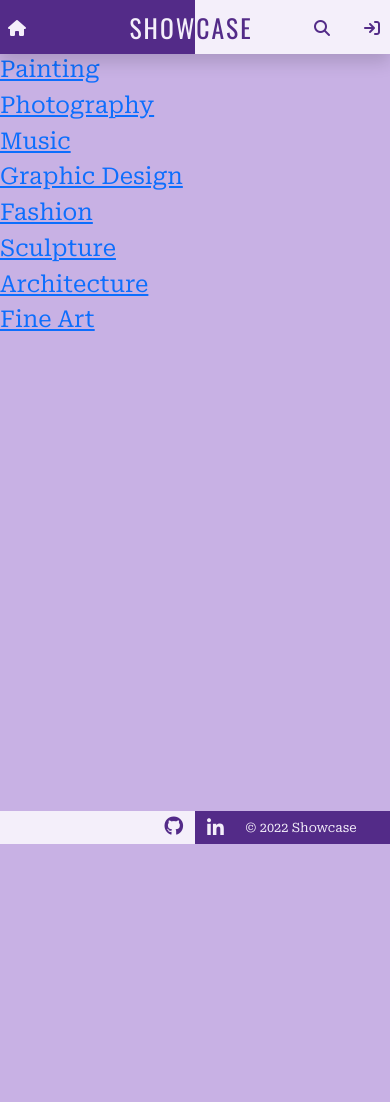
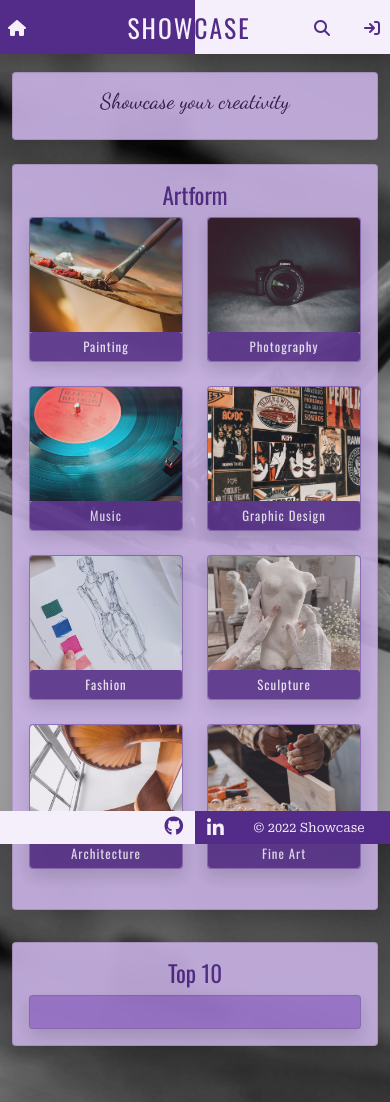
Before and after one commit to mwarddev/showcase, a Django app: page / in a window 390 px wide. Before the commit the page ends 844 px from the top, so only its background shows below. Run offline with Django 3.2, Linux system fonts and the light colour scheme; some libraries are stand-ins or nearby versions.

Commit message:
Make home page fu fully responsive, add thumbnails to category links

```diff
--- a/static/css/style.css
+++ b/static/css/style.css
@@ -1,7 +1,15 @@
 body {
-    background-color: #c8b1e4;
     font-family: 'Roboto Serif', serif;
 }
+
+.bg {
+    background: url('/static/images/palette-bg.jpg') no-repeat center center fixed;
+    -webkit-background-size: cover;
+    -moz-background-size: cover;
+    -o-background-size: cover;
+    background-size: cover;
+}
+
 
 /* Colours */
 
@@ -25,6 +33,26 @@ body {
     color: #2f184b;
 }
 
+.bg-off-white {
+    background-color: #f4effa;
+}
+
+.bg-purple-1 {
+    background-color: #c8b1e4;
+}
+
+.bg-purple-2 {
+    background-color: #9b72cf;
+}
+
+.bg-purple-3 {
+    background-color: #532b88;
+}
+
+.bg-purple-4 {
+    background-color: #2f184b;
+}
+
 /* Navigation */
 
 .nav-bg {
@@ -37,10 +65,6 @@ body {
     font-size: 1.6rem;
     letter-spacing: 2px;
 }
-
-/* .show {
-    padding-right: 10px;
-} */
 
 .fancy {
     font-family: 'Dancing Script', cursive;
@@ -95,8 +119,6 @@ ul .nav-link:hover {
     }
 }
 
-
-
 /* Footer */
 
 .footer-bg {
@@ -124,3 +146,25 @@ ul .nav-link:hover {
 .in-link {
     font-size: 1.2rem;
 }
+
+/* index.html */
+
+.index-title,
+.artform-btn {
+    font-family: 'Oswald', sans-serif;
+}
+
+.artform-btn {
+    font-size: 0.8rem;
+    letter-spacing: 1px;
+    padding: 4px 6px;
+}
+
+.artform-btn:hover {
+    color: #532b88;
+    background-color: #f4effa;
+}
+
+.card {
+    opacity: 0.9;
+}
--- a/templates/base.html
+++ b/templates/base.html
@@ -23,7 +23,7 @@
     <title>Showcase</title>
 </head>
 
-<body class="d-flex flex-column h-100">
+<body class="d-flex flex-column bg h-100">
 
     <!-- Navigation -->
 
@@ -53,8 +53,9 @@
                 {% endif %}
             </ul>
             <div class="justify-content-center">
-                <a href="{% url 'home' %}" class="navbar-brand py-0 m-0"><span class="brand pe-2 off-white">SHOW<span
-                            class="brand brand-dark">CASE </span></span><span class="fancy purple-3 d-none d-md-inline ps-4">your
+                <a href="{% url 'home' %}" class="navbar-brand py-0 m-0"><span class="brand ps-1 ps-md-4 pe-3 pe-md-0 off-white">SHOW<span
+                            class="brand brand-dark">CASE </span></span><span
+                        class="fancy purple-4 ps-1 d-none d-md-inline">your
                         creativity</span></a>
             </div>
             <ul class="navbar-nav py-0 dark justify-content-end">
@@ -84,17 +85,22 @@
             </ul>
         </div>
     </nav>
-    <main class="flex-shrink-0 my-5 pt-2 pb-3">
+    <main class="flex-shrink-0 my-auto pt-2 pb-3">
         {% block content %}
         {% endblock content %}
     </main>
     <footer class="footer footer-bg container-fluid d-flex fixed-bottom">
         <div class="footer-left d-inline-flex justify-content-end">
-        <a class="git-link align-self-center purple-3" href="https://github.com/mwarddev" aria-label="link to mwarddev's GitHub repositories" target="_blank"><i class="fa-brands fa-github"></i></a>
+            <a class="git-link align-self-center purple-3" href="https://github.com/mwarddev"
+                aria-label="link to mwarddev's GitHub repositories" target="_blank"><i
+                    class="fa-brands fa-github"></i></a>
         </div>
         <div class="footer-right align-items-center d-inline-flex">
-        <a class="off-white pt-1 in-link" href="https://www.linkedin.com/in/martin-ward-686b40191?lipi=urn%3Ali%3Apage%3Ad_flagship3_profile_view_base_contact_details%3BHa%2B1LF%2BZSh2E3LQKzBpCRg%3D%3D" aria-lable="link to developer's linked in page" target="_blank"><i class="fa-brands fa-linkedin-in"></i></a>
-        <p class="off-white mx-auto mb-0 copywrite"><span>&copy;</span> {% now 'Y' %} Showcase</p>
+            <a class="off-white pt-1 in-link"
+                href="https://www.linkedin.com/in/martin-ward-686b40191?lipi=urn%3Ali%3Apage%3Ad_flagship3_profile_view_base_contact_details%3BHa%2B1LF%2BZSh2E3LQKzBpCRg%3D%3D"
+                aria-lable="link to developer's linked in page" target="_blank"><i
+                    class="fa-brands pe-3 fa-linkedin-in"></i></a>
+            <p class="off-white mx-auto mb-0 copywrite"><span>&copy;</span> {% now 'Y' %} Showcase</p>
         </div>
     </footer>
 </body>
--- a/templates/index.html
+++ b/templates/index.html
@@ -2,10 +2,61 @@
 
 {% block content %}
 
-{% for key, value in category %}
-    <a href="posts/{{ value }}">
-        <h3>{{ value }}</h3>
-    </a>
-{% endfor %}
+<div class="container-fluid mt-5 mb-4">
+    <div class="row">
+        <div class="col-12 col-sm-8 py-3">
+            <div class="card shadow d-sm-none mb-4 bg-purple-1">
+                <div class="card-body fancy text-center purple-4">
+                    <h4>Showcase your creativity</h4>
+                </div>
+            </div>
+            <div class="card bg-purple-1 order-2 shadow">
+                <div class="card-body text-center">
+                    <h3 class="card-title index-title purple-3">Artform</h3>
+                    <div class="row">
+                        {% for key, value in category %}
+                        <div class="col-6 col-md-3">
+                            <div class="card shadow bg-purple-2 text-center mb-4">
+                                <a href="posts/{{ value }}">
+                                    <div class="card-body p-0">
+                                        <img class="img-fluid .img-thumbnail rounded-top card-image-top"
+                                            src="static/images/{{ key }}.jpg" alt="generic artform image">
+                                        <h4 class="card-title artform-btn btn off-white bg-purple-3 m-0 col-12"
+                                            role="button">{{ value }}</h4>
+                                    </div>
+                                </a>
+                            </div>
+                        </div>
+                        {% endfor %}
+                    </div>
+                </div>
+            </div>
+        </div>
+        <div class="col-sm-4 py-3">
+            <div class="card shadow d-none d-sm-block d-md-none mb-4 bg-purple-1">
+                <div class="card-body fancy text-center purple-4">
+                    <h4>Showcase</h4>
+                    <h4>your</h4>
+                    <h4>creativity</h4>
+                </div>
+            </div>
+            <div class="card shadow bg-purple-1">
+                <div class="card-body text-center">
+                    <h3 class="card-title index-title purple-3">Top 10</h3>
+                    <div class="row">
+                        <div class="col-sm-12">
+                            <div class="card shadow bg-purple-2">
+                                <div class="card-body">
+                                </div>
+                            </div>
+                        </div>
+                    </div>
+                </div>
+            </div>
+        </div>
+    </div>
+</div>
+
+
 
 {% endblock content %}
```
Also changed, not shown: exhibition/models.py (+8 -8 lines), exhibition/migrations/0011_alter_post_artform.py (added), static/images/architecture.jpg (added), static/images/fashion.jpg (added), static/images/fine-art.jpg (added), static/images/graphic-design.jpg (added), static/images/music.jpg (added), static/images/painting.jpg (added), static/images/palette-bg.jpg (added), static/images/photography.jpg (added), static/images/sculpture.jpg (added).
